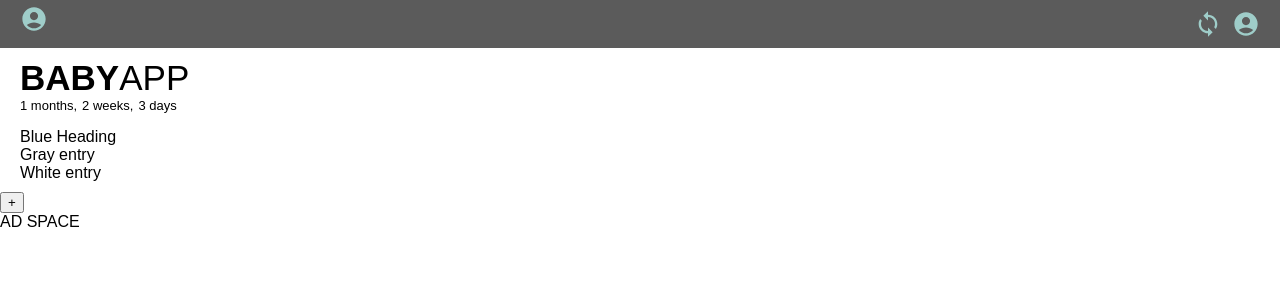
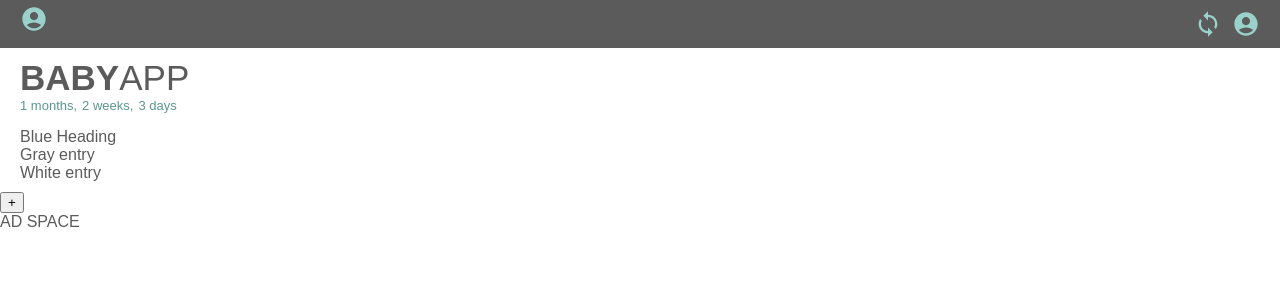
Before and after one commit to joewickes/baby-app-web, a React (Create React App) app: page / in a window 1280 px wide. Shown: the top 300 px of the page. Built offline with nearby package versions, Linux system fonts and the light colour scheme; what dotenv-expand would draw is missing.

Commit message:
Fix coloring

```diff
--- a/src/App.js
+++ b/src/App.js
@@ -9,7 +9,7 @@ function App() {
     <div className="App">
       <header className="Header">
         <section className="header-left">
-          <div className="baby-img-container">
+          <div>
             <div className="header-icon-container pointer">
               <AccountCircleSharp className="header-icon" />
             </div>
@@ -31,7 +31,7 @@ function App() {
             <b>BABY</b>APP
           </h1>
           <ul className="age">
-            <li>{`${'1'} months, `}</li>
+            <li>{`${'1'} months,`}</li>
             <li>{`${'2'} weeks,`}</li>
             <li>{`${'3'} days`}</li>
           </ul>
--- a/src/styles/App.css
+++ b/src/styles/App.css
@@ -2,22 +2,35 @@
   height: 100vh;
   background-color: #ffffff;
   font-family: sans-serif;
+  color: #5b5b5b;
 }
 
 /* Colors */
 /*
 White - #ffffff
 Gray - #5b5b5b
-Header Light Blue = #9fcdc9
-Light Blue - #d1ebe8
-Schedule Gray - #ededed
-Schedule White - #f7f7f7
+Light Blue (Icons) = #9ad2cb
+Month,Weeks,Days - #5a978f
+Light Gray (Schedule) - #f7f7f7
+darker Gray (Schedule) - #eeeded
+
+Color Wheel:
+pink - #DB5461
+yellow - #FED766
+blue - #3581B8
+brown - #AA8574
+purple - #7E4E70
+blue - #259393
+green - #04724D
+red - #830B33
+
 */
 
 h1 {
   font-weight: 300;
   font-size: 35px;
   margin: 0px;
+  color: #5b5b5b;
 }
 
 p {
@@ -48,9 +61,6 @@ ul {
   display: flex;
 }
 
-.baby-img-container {
-}
-
 .header-icon-container {
   height: 28px;
   width: 28px;
@@ -60,7 +70,7 @@ ul {
 .header-icon {
   height: 100% !important;
   width: 100% !important;
-  color: #9fcdc9 !important;
+  color: #9ad2cb !important;
 }
 
 .header-right {
@@ -89,4 +99,5 @@ ul {
 
 .age li {
   padding-right: 5px;
+  color: #5a978f;
 }
```
